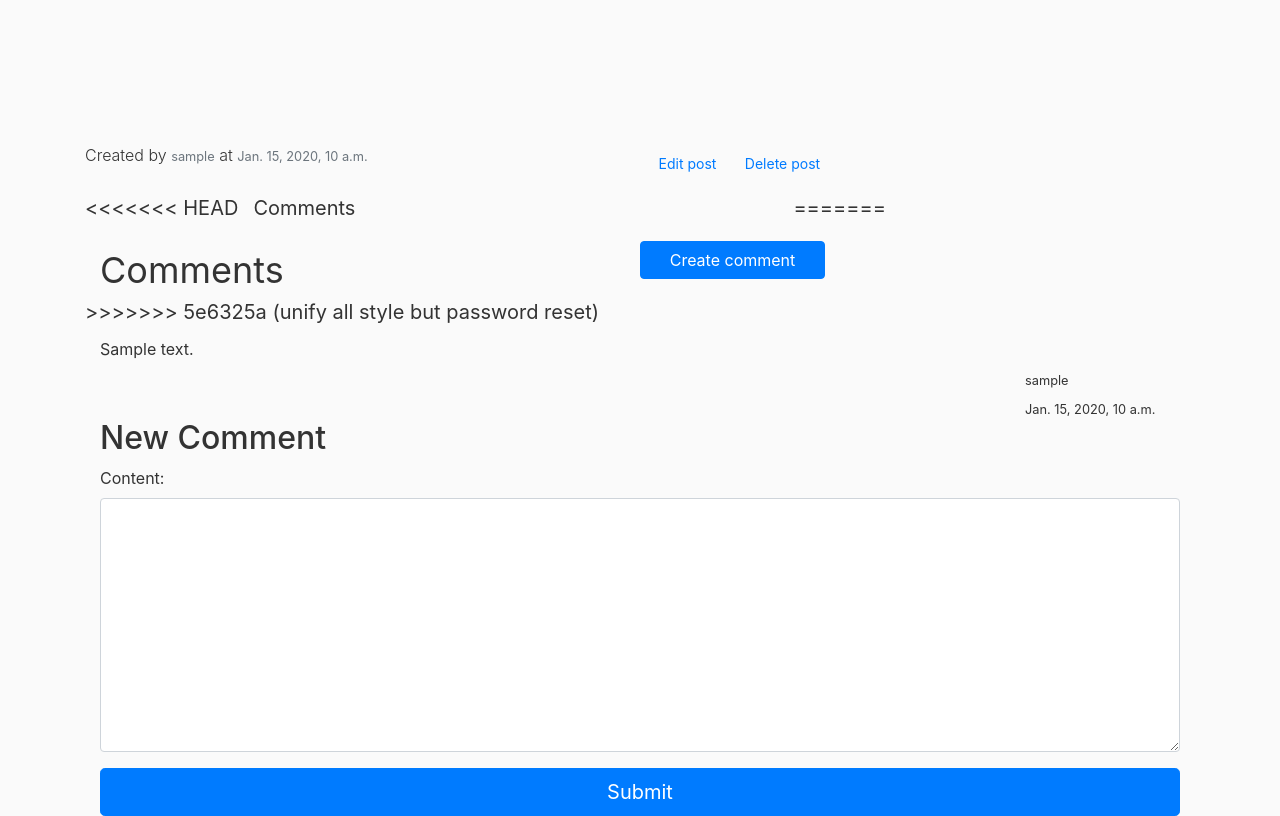
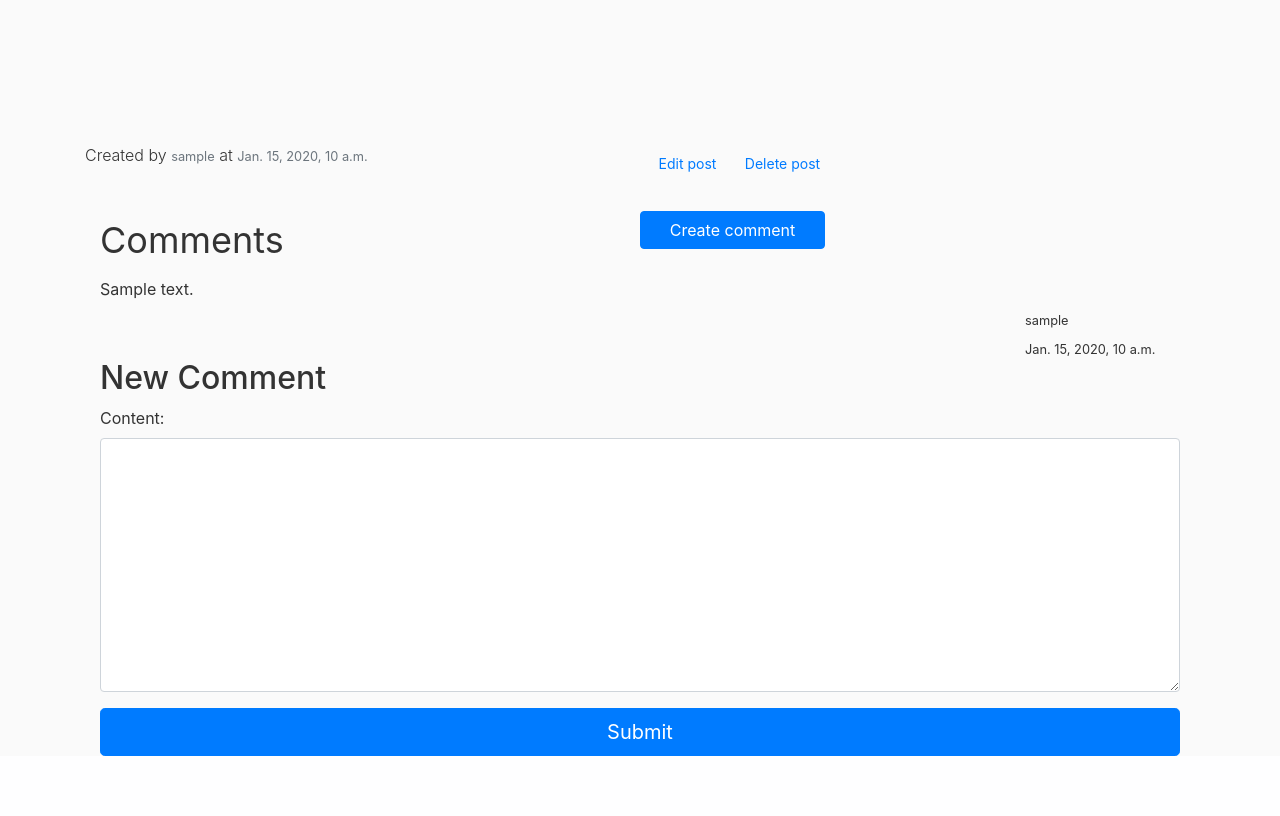
Before and after one commit to gcivil-nyu-org/Team_Team1_CS-GY-6063-Fall2021, a Django app: a page that uses templates/forum/post_detail.html in a window 1280 px wide. Shown: the part 266-1082 px from the top of the page. After the commit the page ends 1022 px from the top, so only its background shows below. Run offline with Django 3.2, Linux system fonts and the light colour scheme; a user stored in the database is signed in; tables that the repository leaves empty hold one stand-in row (values such as "Sample post"); some libraries are stand-ins or nearby versions.

Commit message:
rebase fix

```diff
--- a/templates/forum/post_detail.html
+++ b/templates/forum/post_detail.html
@@ -24,12 +24,8 @@
   </div>
   <div class="container">
     <div class="row align-items-center comments-title">
-<<<<<<< HEAD
-      <div class="col-6">Comments</div>
-=======
       <div class="col-6 main_title">Comments</div>
       <a class = "col-2 btn btn-primary"href="{% url 'forum:comment_create' %}?slug={{ post.slug }}">Create comment</a>
->>>>>>> 5e6325a (unify all style but password reset)
     </div>
     {% for comment in object.comments.all %}
     <div class="row align-items-center comments-content">
```
